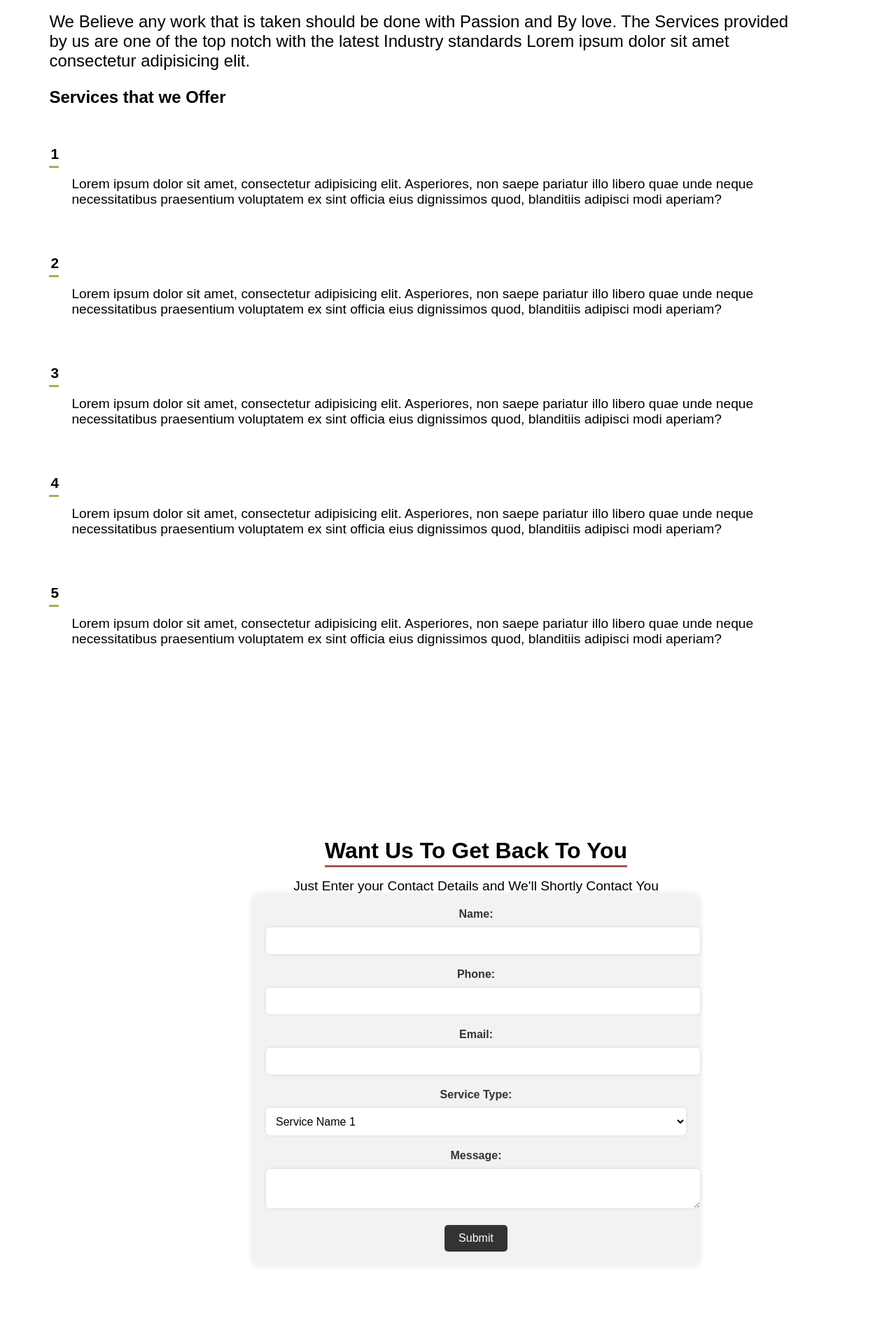
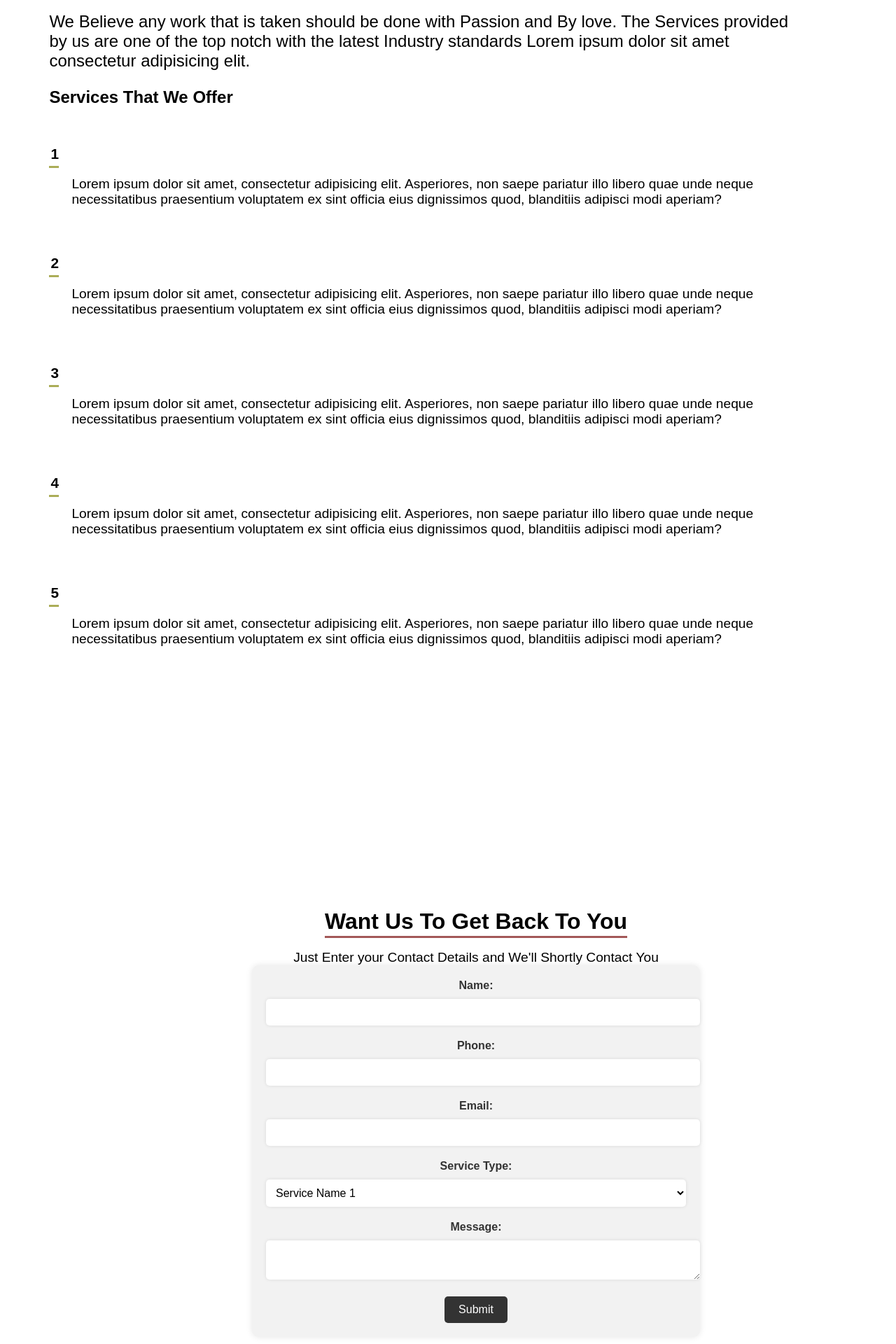
Before and after one commit to ankit723/techstaffy-intern, a React (Create React App) app: page / in a window 1280 px wide. Shown: the part 2100-4020 px from the top of the page at 70% size. Built offline with nearby package versions, Linux system fonts and the light colour scheme.

Commit message:
-third commit

```diff
--- a/package.json
+++ b/package.json
@@ -1,5 +1,5 @@
 {
-  "homepage": "https://ankit723.github.io/techstaffy-intern /",
+  "homepage": "https://ankit723.github.io/techstaffy-intern",
   "name": "it",
   "version": "0.1.0",
   "private": true,
--- a/src/App.css
+++ b/src/App.css
@@ -161,6 +161,7 @@ li a:hover {
 }
 
 .contact{
+  padding-top: 5rem;
   margin-top: 15rem;
   text-align: center;
   margin-left: -10rem;
--- a/src/App.js
+++ b/src/App.js
@@ -1,7 +1,6 @@
 import "./App.css"
 import arrow from"./bg/arrow_down.svg"
 import React from "react";
-import { useState } from 'react';
 
 
 function scrollFunction() {
@@ -66,7 +65,7 @@ function App() {
           <p id="main_para">
               We Believe any work that is taken should be done with Passion and By love. The Services provided by us are one of the top notch with the latest Industry standards Lorem ipsum dolor sit amet consectetur adipisicing elit.
           </p>
-          <h2 className="listofservice">Services that we Offer</h2>
+          <h2 className="listofservice">Services That We Offer</h2>
           <ul id="services_ul">
             <li>
               <a href="/"><h3>Service Name 1</h3> <p> Lorem ipsum dolor sit amet, consectetur adipisicing elit. Asperiores, non saepe pariatur illo libero quae unde neque necessitatibus praesentium voluptatem ex sint officia eius dignissimos quod, blanditiis adipisci modi aperiam? </p> </a>
@@ -82,7 +81,7 @@ function App() {
           </ul>
         </div>
 
-        <div className="contact">
+        <div className="contact" id="contact">
           <h1>Want Us To Get Back To You</h1>
           <span>Just Enter your Contact Details and We'll Shortly Contact You</span>
           <form>
```
